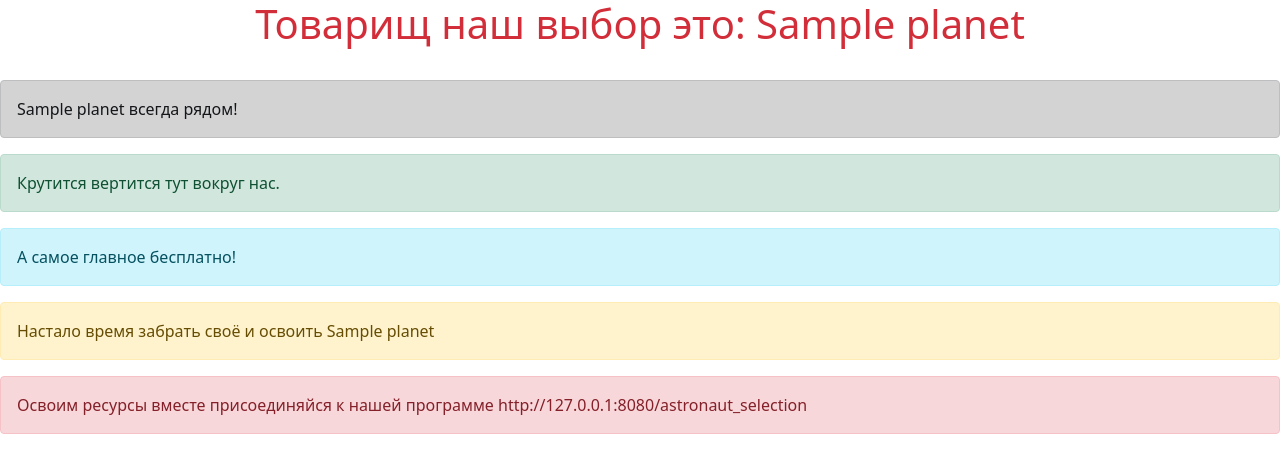
After one commit to kapusta0148/Flusk, a Flask app: template WEB_Введение_во_flask_Обработка_HTML-форм/templates/porabotim_mars.html in a window 1280 px wide. The commit adds this page. Shown: the top 473 px of the page. Run offline with Flask 3, Linux system fonts and the light colour scheme; the template is opened without the code that fills it: most values are stand-ins (such as "Sample title", 1, 10 or a date in 2020).

Commit message:
4 zadacha

```diff
--- a/WEB_Введение_во_flask_Обработка_HTML-форм/static/css/style.css
+++ b/WEB_Введение_во_flask_Обработка_HTML-форм/static/css/style.css
@@ -1,3 +1,7 @@
 h1 {
    color: #d22e3a
 }
+
+.center {
+  text-align: center;
+}
--- /dev/null
+++ b/WEB_Введение_во_flask_Обработка_HTML-форм/templates/porabotim_mars.html
@@ -0,0 +1,38 @@
+<!doctype html>
+    <html lang="en">
+        <head>
+            <meta charset="utf-8">
+            <meta name="viewport" content="width=device-width, initial-scale=1, shrink-to-fit=no">
+                    <link rel="stylesheet"
+                    href="https://cdn.jsdelivr.net/npm/bootstrap@5.0.0-beta1/dist/css/bootstrap.min.css"
+                    integrity="sha384-giJF6kkoqNQ00vy+HMDP7azOuL0xtbfIcaT9wjKHr8RbDVddVHyTfAAsrekwKmP1"
+                    crossorigin="anonymous">
+            <link rel="stylesheet" type="text/css" href="../static/css/style.css" />
+            <title>
+                Варианты выбора
+            </title>
+        </head>
+        <body>
+            <h1 class="center">
+                Товарищ наш выбор это: {{planet}}
+            </h1>
+        </body>
+        <label>
+
+        </label>
+        <div class="alert alert-dark" role="alert">
+            {{planet}} всегда рядом!
+        </div>
+        <div class="alert alert-success" role="alert">
+            Крутится вертится тут вокруг нас.
+        </div>
+        <div class="alert alert-info" role="alert">
+           А самое главное бесплатно!
+        </div>
+        <div class="alert alert-warning" role="alert">
+            Настало время забрать своё и освоить {{planet}}
+        </div>
+        <div class="alert alert-danger" role="alert">
+            Освоим ресурсы вместе присоединяйся к нашей программе http://127.0.0.1:8080/astronaut_selection
+        </div>
+    </html>
```
